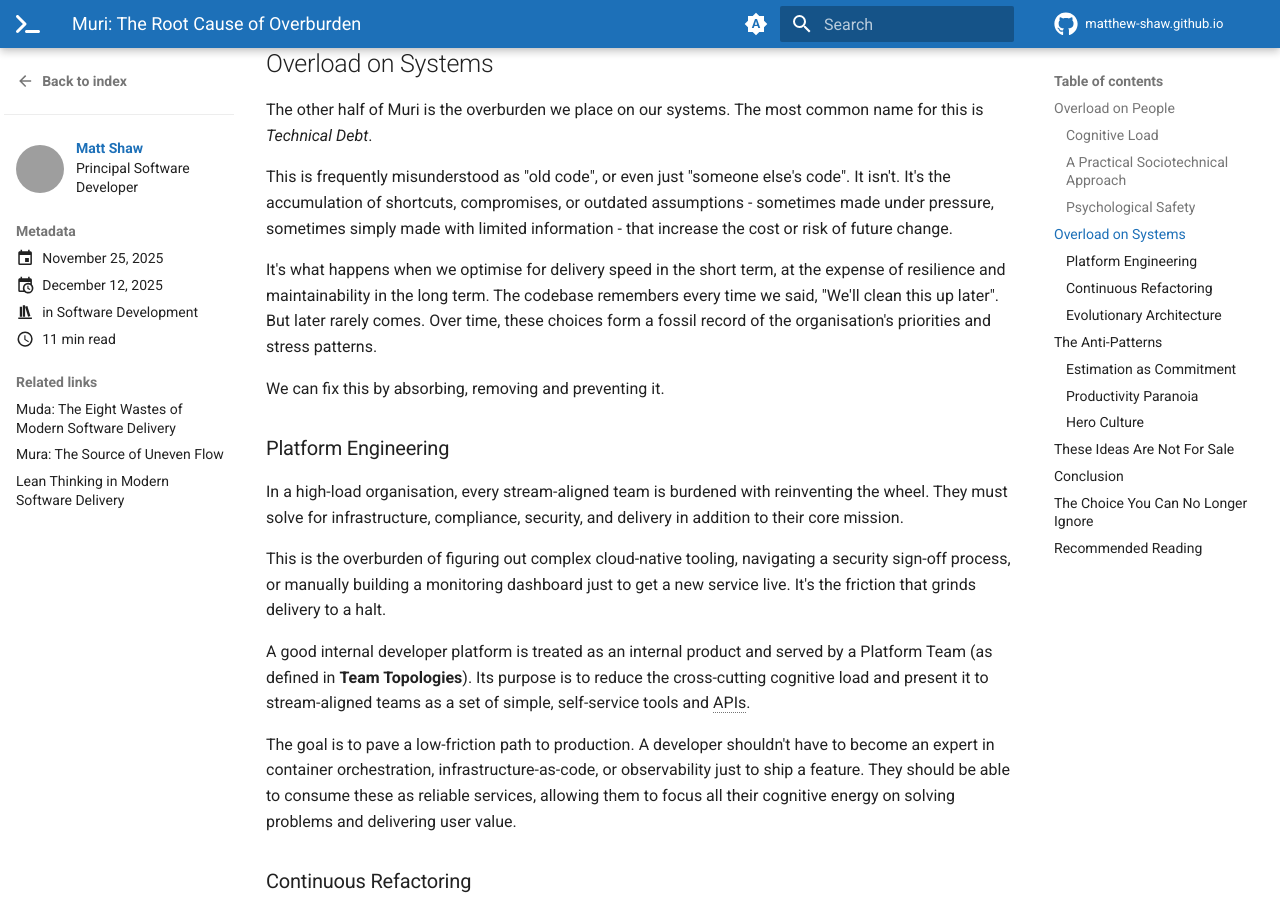
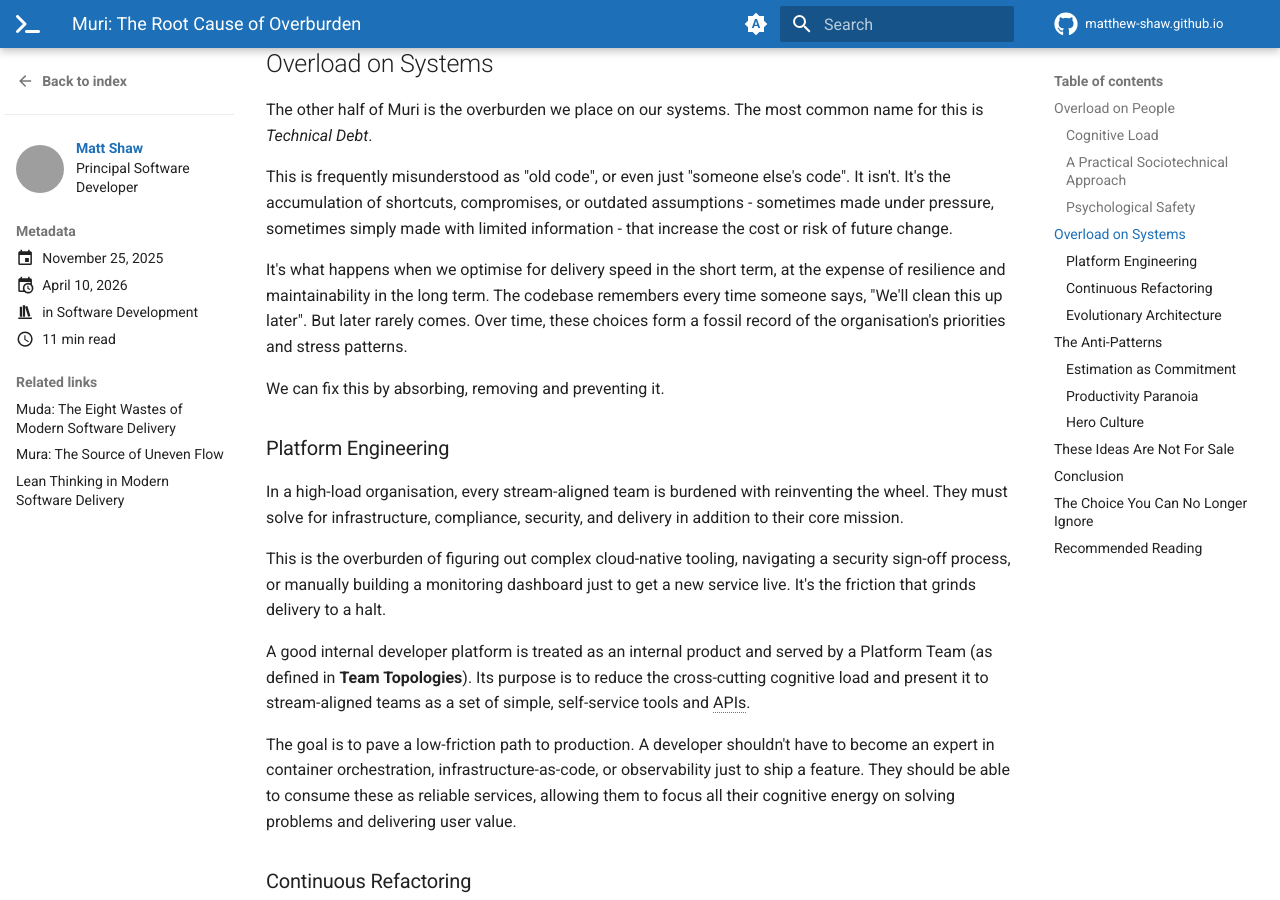
Before and after one commit to matthew-shaw/matthew-shaw.github.io, an MkDocs documentation site: the page built from docs/blog/posts/lean-muri.md, in a window 1280 px wide and 900 px high, scrolled down 3427 px. Built offline with MkDocs 1.6.1 and Material for MkDocs 9.7.7, drawn with Linux system fonts in a browser that asks for light colours; plug-ins that fetch from the network failed and are left out; comment, search, counter and statistics services are not loaded; some of the changed text lies outside the part shown; grey boxes are pictures that could not be loaded.

Commit message:
language and sentiment tweaks

```diff
--- a/docs/blog/posts/lean-muda.md
+++ b/docs/blog/posts/lean-muda.md
@@ -2,7 +2,7 @@
 slug: the-eight-wastes-of-modern-software-delivery
 date:
   created: 2025-10-25
-  updated: 2025-12-12
+  updated: 2026-04-10
 authors:
   - mash
 categories:
--- a/docs/blog/posts/lean-muri.md
+++ b/docs/blog/posts/lean-muri.md
@@ -2,7 +2,7 @@
 slug: the-root-cause-of-overburden
 date:
   created: 2025-11-25
-  updated: 2025-12-12
+  updated: 2026-04-10
 authors:
   - mash
 categories:
@@ -44,7 +44,7 @@
 
 ### Cognitive Load
 
-This is the "brain overburden" of a system that is too complex, too coupled, or too poorly documented for a single human to hold in their head. This high cognitive load is chronic stress. We inflict this on people when we force them to:
+This is the "brain overburden" of a system that is too complex, too coupled, or too poorly documented for a single human to hold in their head. This high cognitive load is chronic stress. Overload occurs when engineers are forced to:
 
 - Navigate sprawling "big ball of mud" architectures.
 - Constantly shatter their focus with cross-team dependencies and context-switching.
@@ -100,7 +100,7 @@
 
 This is frequently misunderstood as "old code", or even just "someone else's code". It isn't. It's the accumulation of shortcuts, compromises, or outdated assumptions - sometimes made under pressure, sometimes simply made with limited information - that increase the cost or risk of future change.
 
-It's what happens when we optimise for delivery speed in the short term, at the expense of resilience and maintainability in the long term. The codebase remembers every time we said, "We'll clean this up later". But later rarely comes. Over time, these choices form a fossil record of the organisation's priorities and stress patterns.
+It's what happens when we optimise for delivery speed in the short term, at the expense of resilience and maintainability in the long term. The codebase remembers every time someone says, "We'll clean this up later". But later rarely comes. Over time, these choices form a fossil record of the organisation's priorities and stress patterns.
 
 We can fix this by absorbing, removing and preventing it.
 
--- a/docs/blog/posts/modern-software-delivery.md
+++ b/docs/blog/posts/modern-software-delivery.md
@@ -2,7 +2,7 @@
 pin: true
 date:
   created: 2025-12-12
-  updated: 2025-12-17
+  updated: 2026-04-10
 authors:
   - mash
 categories:
@@ -274,7 +274,7 @@
 
 #### Cognitive load
 
-This is the "brain overburden" of a system that is too complex, too coupled, or too poorly documented for a single human to hold in their head. This high cognitive load is chronic stress. We inflict this on people when we force them to:
+This is the "brain overburden" of a system that is too complex, too coupled, or too poorly documented for a single human to hold in their head. This high cognitive load is chronic stress. Overload occurs when engineers are forced to:
 
 - Navigate sprawling ["big ball of mud"](https://en.wikipedia.org/wiki/Spaghetti_code#big-ball-o-mud) architectures.
 - Constantly shatter their focus with cross-team dependencies and context-switching.
@@ -320,7 +320,7 @@
 
 Technical Debt is frequently misunderstood as "old code", or even just "someone else's code". _It isn't_. It's the accumulation of shortcuts, compromises, or outdated assumptions - sometimes made under pressure, sometimes simply made with limited information - that increase the cost or risk of future change.
 
-It's what happens when we optimise for delivery speed in the short term, at the expense of resilience and maintainability in the long term. The codebase remembers every time we said, _"We'll clean this up later"_. But later rarely comes. Over time, these choices form a fossil record of an organisation's priorities and stress patterns.
+It's what happens when we optimise for delivery speed in the short term, at the expense of resilience and maintainability in the long term. The codebase remembers every time someone says, _"We'll clean this up later"_. But later rarely comes. Over time, these choices form a fossil record of an organisation's priorities and stress patterns.
 
 Technical debt manifests as:
 
```
Also changed, not shown: other parts of docs/blog/posts/lean-muda.md (+1 -1 lines), other parts of docs/blog/posts/modern-software-delivery.md (+1 -1 lines), docs/blog/posts/predictability-paradox.md (+1 -1 lines).
